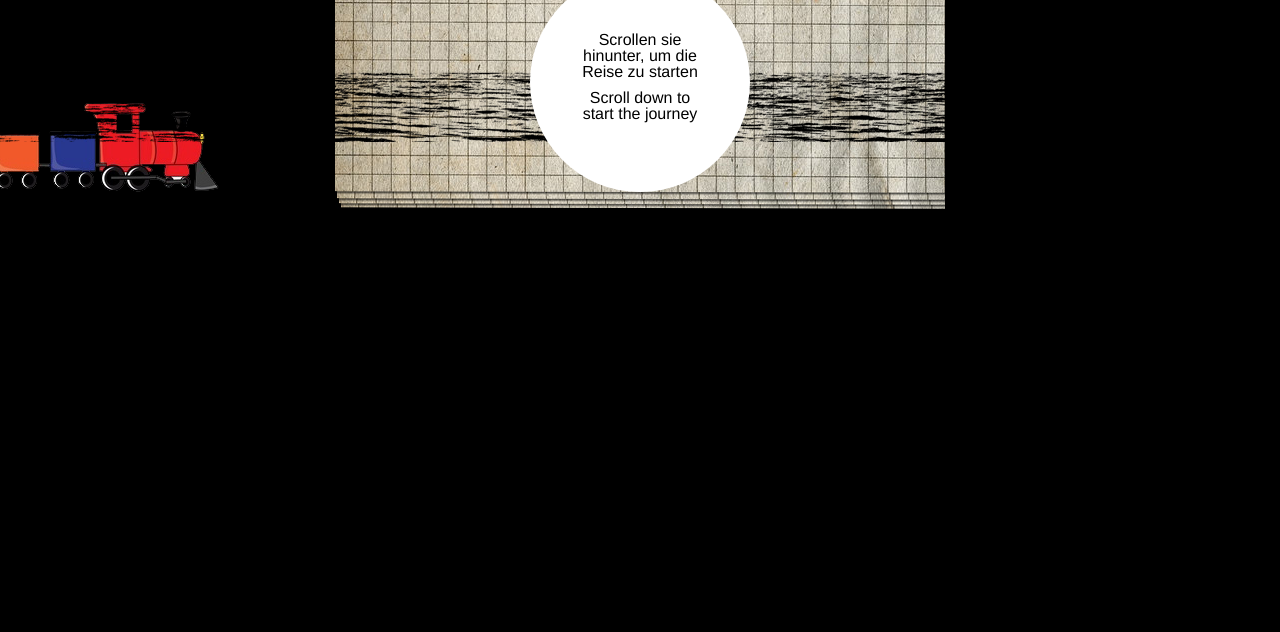
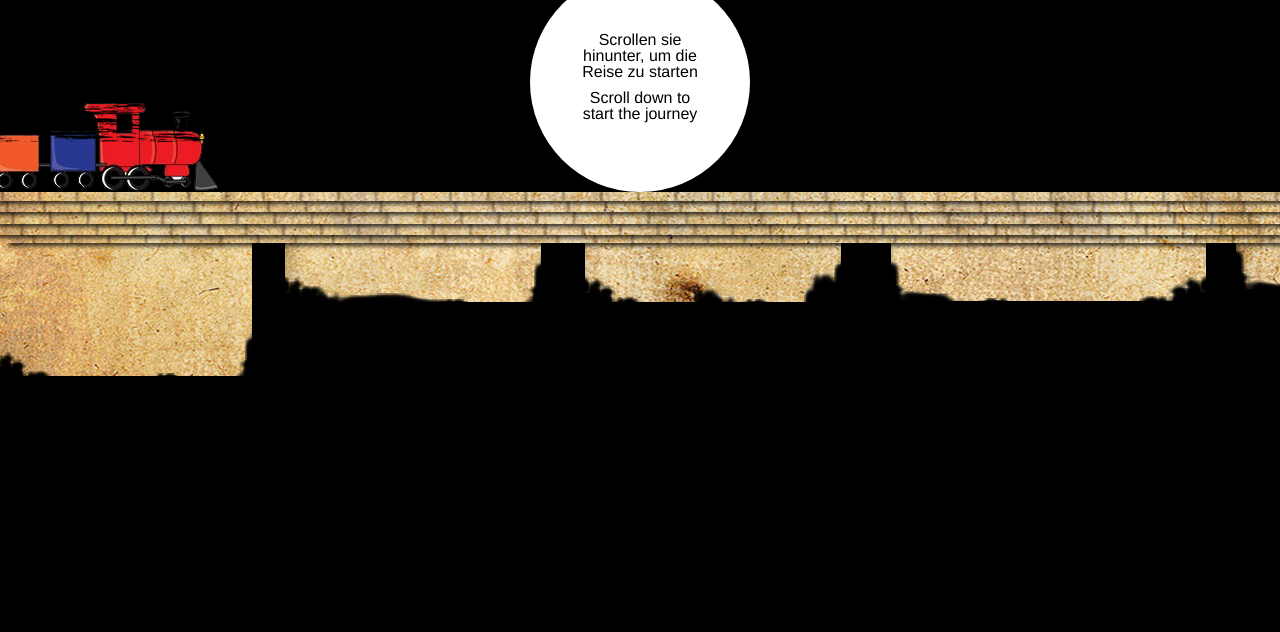
Before and after one commit to trueter/liemba, a PHP site: page / in a window 1280 px wide. Shown: the part 408-1040 px from the top of the page. Run offline with PHP 8.4, Linux system fonts and the light colour scheme; style sheets or scripts are compiled from the project's sources; some libraries are stand-ins or nearby versions.

Commit message:
dummy weiter programmiert

```diff
--- a/css/main.less
+++ b/css/main.less
@@ -46,6 +46,7 @@ body{
 	}
 }
 
+
 #skollr-menu-wrapper{
 	position: fixed;
 	top: 80px;
@@ -75,12 +76,50 @@ body{
 	}
 }
 
-
+.head{
+	height: 107px;
+	width: 100%;
+	z-index: 5;
+	position: fixed;
+	top: 0;
+	bottom: 0;
+	left: 0;
+	right: 0;
+}
 .background{
 	height: 100%;
 	width: 100%;
 	z-index: 5;
+	position: fixed;
+	top: 0;
+	bottom: 0;
+	left: 0;
+	right: 0;
 }
+
+
+#paper{
+	top: 107px;
+	width: auto;
+	height: auto;
+	position: fixed;
+	margin: 0 auto ;
+}
+#spiral{
+	width: auto;
+	height: auto;
+	position: fixed;
+}
+
+#bookmarks {
+	width: 100%;
+	height: 200px;
+	position: fixed;
+	bottom: 0;
+	left: 0;
+	background: url(../img/nav.png);
+}
+
 
 .always-on-top{
 	z-index: 1000;
@@ -103,13 +142,7 @@ body{
 	}
 }
 
-#railroadBackground{
-	background: url(../img/background.jpg);
-	background-repeat:no-repeat;
 
-  	background-position: 50% 50%;
-
-}
 
 #railroadTrain{
 	background: url(../img/train.png);
@@ -124,13 +157,7 @@ body{
 }
 
 
-#oceanBackground{
-	background: url(../img/background.jpg);
-	background-repeat:no-repeat;
 
-  	background-position: 50% 50%;
-
-}
 
 #oceanShip{
 	background: url(../img/ship.png);
--- a/index.php
+++ b/index.php
@@ -13,6 +13,17 @@
 <body>
 	<div id="nav" class="always-on-top"></div>
 	<div id="offsetHelper" class="always-on-top">0</div>
+
+
+	<div id="head">
+		<img id="spiral" src="img/spiral05.png">
+	</div>
+
+	<div id="background">
+		<img id="paper" src="img/paper03.png">
+	</div>
+
+	<div id="bookmarks" class="footer"</div>
 
 	<div id="skollr-menu-wrapper" class="always-on-top">
 		<ul>
```
Also changed, not shown: img/nav.png (added), img/paper.png (added), img/spiral.png (added), img/spiral03.png (added), img/spiral04.png (added), img/spiral05.png (added), img/spiral1.png (added), img/spiral2.png (added), img/spiral_02.png (added), 2 other files.
